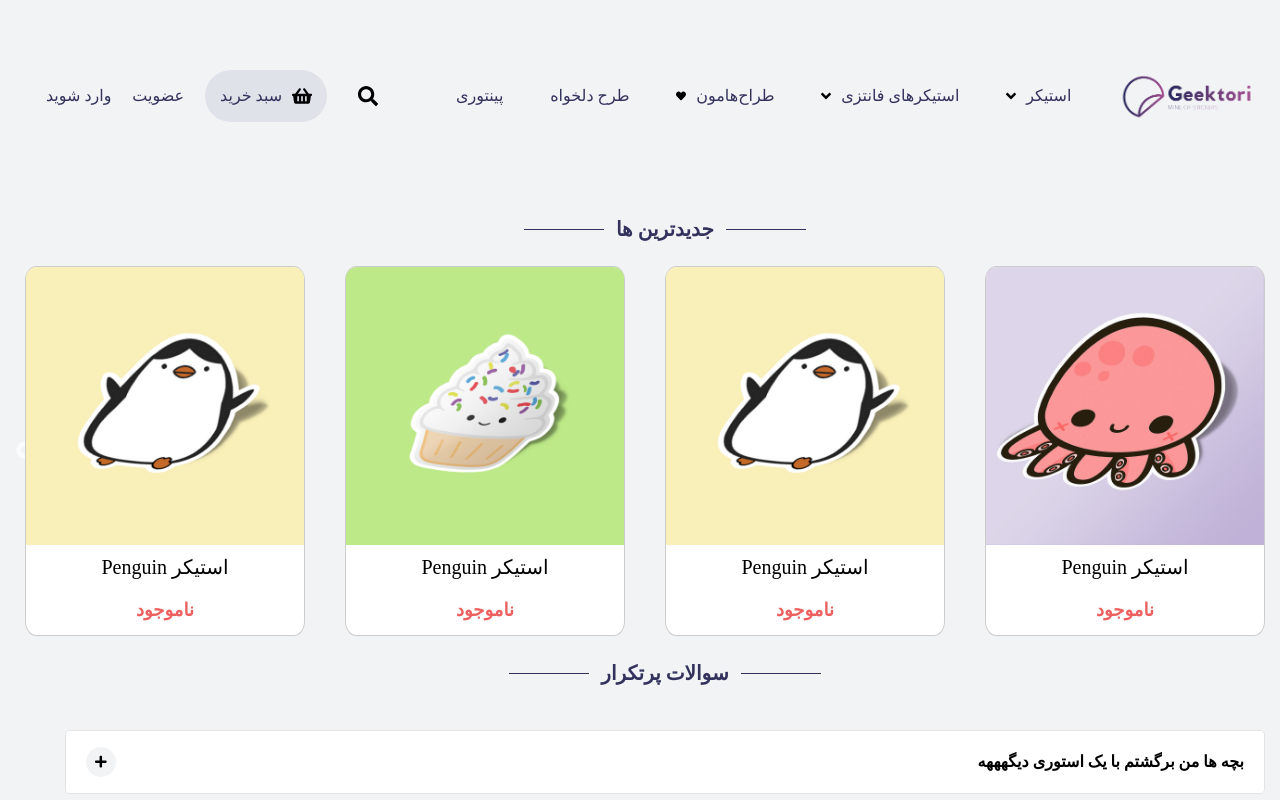
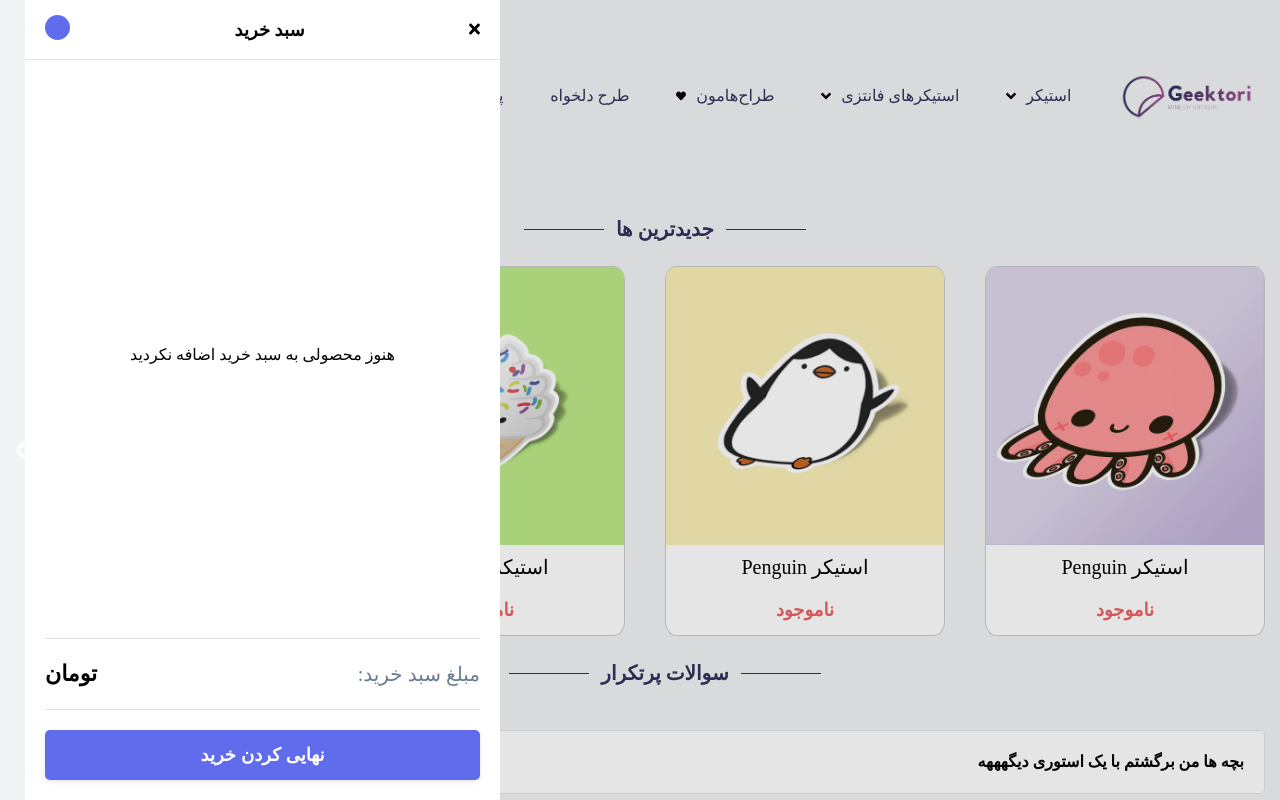
Before and after one commit to zahrabku/Geektori, a React (Create React App) app in the folder geektori/: page / in a window 1280 px wide. Shown: the top 800 px of the page. Built offline with nearby package versions, Linux system fonts and the light colour scheme.

Commit message:
add static shopping cart modal

```diff
--- a/geektori/src/App.tsx
+++ b/geektori/src/App.tsx
@@ -9,17 +9,20 @@ import { BrowserRouter, Route, Switch } from "react-router-dom";
 import Home from "./components/Home";
 import Category from "./components/category";
 import Navbar from "./components/Navbar";
+import ShoppingCart from "./components/ShoppingCart";
+import ShoppingCartModal from "./components/shoppingCartModal";
 
 function App() {
   return (
     <BrowserRouter>
-    <Container>
-      <Navbar/>
-      <Switch>
-        <Route exact path="/" component={Home}/>
-        <Route path="/category" component={Category}/>
-      </Switch>
-    </Container>
+      <Container>
+        <Navbar />
+        <Switch>
+          <Route exact path="/" component={Home} />
+          <Route path="/category" component={Category} />
+          <Route path="/hamberger" component={ShoppingCartModal} />
+        </Switch>
+      </Container>
     </BrowserRouter>
   );
 }
--- a/geektori/src/components/Home.tsx
+++ b/geektori/src/components/Home.tsx
@@ -15,6 +15,7 @@ import "slick-carousel/slick/slick-theme.css";
 import { items } from "./DataDump";
 import "slick-carousel/slick/slick.css";
 import "slick-carousel/slick/slick-theme.css";
+import ShoppingCartModal from "./shoppingCartModal";
 
 // interface IHome {}
 
@@ -78,6 +79,7 @@ const Home: FC = () => {
 
 	return (
 		<Container>
+      <ShoppingCartModal/>
 			<ItemHeader text='جدیدترین ها' />
 			<Carousel items={carouselItems} />
 			<ItemHeader text='سوالات پرتکرار' />
--- /dev/null
+++ b/geektori/src/components/ShoppingCart.tsx
@@ -0,0 +1,42 @@
+import { FontAwesomeIcon } from "@fortawesome/react-fontawesome";
+import React, { FC } from "react";
+import "../styles/sass/shoppingCart.scss";
+import Button from "./Button";
+import { faTimes } from "@fortawesome/free-solid-svg-icons";
+import { useState } from "react";
+
+interface IShoppingCart {}
+
+const ShoppingCart: FC<IShoppingCart> = () => {
+  const [totalPrice, setTotalPrice] = useState();
+  return (
+    <div className="shoppingCart-container">
+      <div className="shoppingCart-header">
+        <div>
+          <FontAwesomeIcon icon={faTimes}></FontAwesomeIcon>
+        </div>
+        <div className="shoppingCart-header-text">سبد خرید</div>
+        <div className="shoppingCart-header-numberOfItems">
+          <Button className="shoppingCart-header-numberOfItems-badge"></Button>
+        </div>
+      </div>
+      <div className="shoppingCart-body">
+      هنوز محصولی به سبد خرید اضافه نکردید
+      </div>
+      <div className="shoppingCart-footer">
+        <div className="shoppingCart-totalPrice">
+          <div className="shoppingCart-totalPrice-text">مبلغ سبد خرید:</div>
+          <div className="shoppingCart-totalPrice-number shoppingCart-header-text">
+            {totalPrice} تومان
+          </div>
+        </div>
+        <Button
+          className="shoppingCart-button shoppingCart-header-text"
+          text="نهایی کردن خرید"
+        />
+      </div>
+    </div>
+  );
+};
+
+export default ShoppingCart;
--- /dev/null
+++ b/geektori/src/components/shoppingCartModal.tsx
@@ -0,0 +1,15 @@
+import React, { FC } from "react";
+import Container from "./container";
+import ShoppingCart from "./ShoppingCart";
+import '../styles/sass/ShoppingCartModal.scss'
+
+const ShoppingCartModal: FC = () => {
+  return (
+    <Container className='ShoppingCartModal-container'>
+      <div className="overlay"></div>
+      <ShoppingCart />
+    </Container>
+  );
+};
+
+export default ShoppingCartModal;
--- /dev/null
+++ b/geektori/src/styles/sass/ShoppingCartModal.scss
@@ -0,0 +1,20 @@
+.ShoppingCartModal-container{
+    position: fixed;
+    z-index: 100;
+    transition: 0.3s;
+    width: 100%;
+    height: 100%;
+    top: 0;
+    left: 0;
+
+}
+
+.overlay{
+    position: absolute;
+    width: 100%;
+    height: 100%;
+    top: 0;
+    left: 0;
+    background: rgba(0,0,0,0.1);
+    transition: 0.2s;
+}
--- a/geektori/src/styles/sass/_colors.scss
+++ b/geektori/src/styles/sass/_colors.scss
@@ -11,3 +11,5 @@ $red-color: rgb(236,96,96);
 $text-color: rgb(50,50,93);
 
 $price-color: rgb(107, 124, 147);
+
+$gray-text: rgb(139,153,170)
--- /dev/null
+++ b/geektori/src/styles/sass/shoppingCart.scss
@@ -0,0 +1,93 @@
+@use 'colors';
+.shoppingCart-container{
+    transition: 0.3s;
+    background: #fff;
+    position: absolute;
+    z-index: 2;
+    top: 0;
+    left: 0;
+    max-width: 475px;
+    width: 100%;
+    height: 100%;
+    display: flex;
+    flex-direction: column;
+}
+
+.shoppingCart-header{
+    display: flex;
+    justify-content: space-between;
+    height: 60px;
+    align-items: center;
+    border-bottom: 1px solid #E4E4E4;
+    padding: 0px 20px;
+}
+
+.shoppingCart-header-text{
+    font-size: 18px;
+    font-weight: 600;
+}
+
+.shoppingCart-header-numberOfItems-badge{
+    background-color: colors.$blue-button;
+    color: colors.$white-color;
+    width: 25px;
+    height: 25px;
+    border-radius: 100%;
+    font-size: 14px;
+    text-align: center;
+}
+
+.shoppingCart-body{
+    flex: 1;
+    padding: 20px 20px 10px;
+    overflow: auto;
+}
+
+.shoppingCart-footer{
+    padding: 0 20px 20px;
+}
+
+.shoppingCart-button{
+    display: block;
+    font-weight: bold;
+    margin-top: 20px;
+    height: 50px;
+    line-height: 50px;
+    background: var(--color-primary, #606CEC);
+    color: #fff;
+    transition: background 0.3s;
+    box-shadow: 0 3px 6px rgb(0 0 0 / 5%), 0 1px 3px rgb(0 0 0 / 6%);
+    width: 100%;
+    border-radius: 5px;
+}
+
+// .shoppingCart-totalPrice::before , .shoppingCart-totalPrice::after{
+//     content: "";
+//     display: block;
+//     clear: both;
+// }
+
+.shoppingCart-totalPrice{
+    padding: 22px 0;
+    border-bottom: 1px solid #E4E4E4;
+    border-top: 1px solid #E4E4E4;
+    display: flex;
+    justify-content: space-between;
+    align-items: center;
+}
+
+.shoppingCart-totalPrice-text{
+    font-size: 20px;
+    color: colors.$price-color;
+}
+
+.shoppingCart-totalPrice-number{
+    font-size: 22px;
+}
+
+.shoppingCart-body{
+    display: flex;
+    flex-direction: column;
+    justify-content: center;
+    align-items: center;
+}
```
